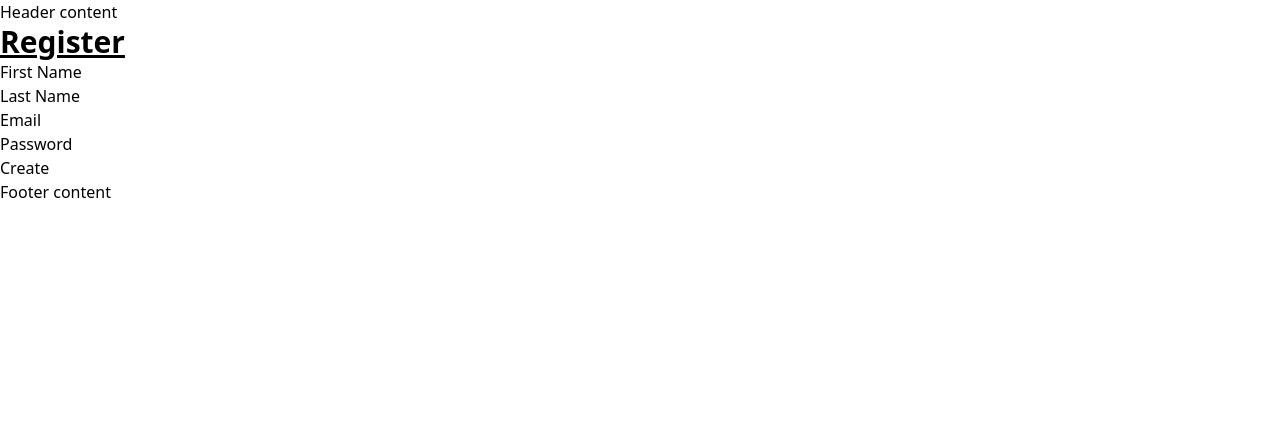
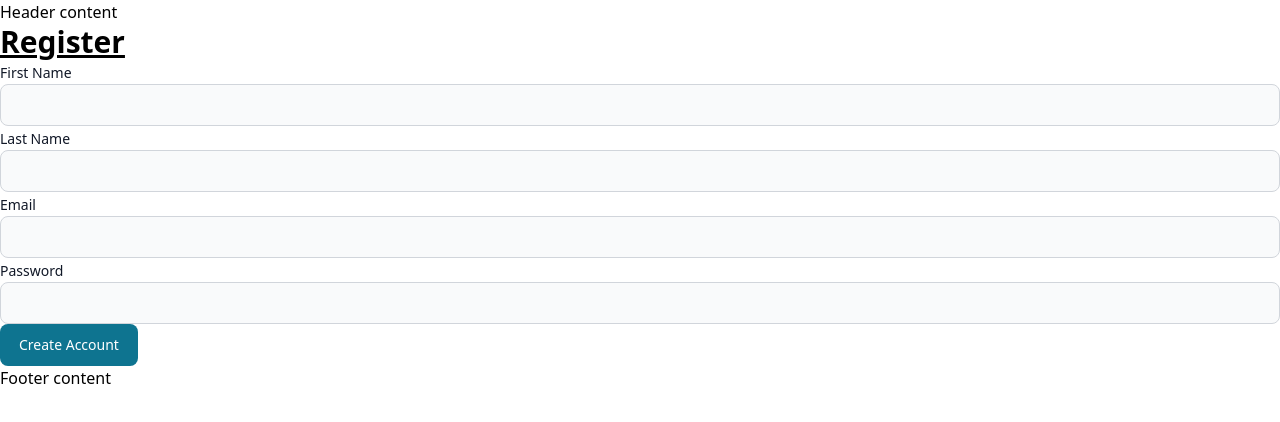
Before and after one commit to dasnonap/vehicle-seller, a React (Vite) app in the folder vs-frontend/: page /register in a window 1280 px wide. Shown: the top 422 px of the page. Built offline with nearby package versions, Linux system fonts and the light colour scheme.

Commit message:
plugin: add flowbite-react for styled components

```diff
--- a/vs-frontend/package.json
+++ b/vs-frontend/package.json
@@ -13,6 +13,7 @@
     "autoprefixer": "^10.4.20",
     "axios": "^1.7.7",
     "dotenv": "^16.4.5",
+    "flowbite-react": "^0.10.2",
     "mobx": "^6.13.2",
     "mobx-react": "^9.1.1",
     "postcss": "^8.4.47",
--- a/vs-frontend/src/fragments/TextInput.jsx
+++ b/vs-frontend/src/fragments/TextControl.jsx
@@ -1,4 +1,6 @@
-function TextInput(
+import { TextInput, Label } from "flowbite-react";
+
+function TextControl(
     {
         type,
         className,
@@ -13,19 +15,17 @@ function TextInput(
 ){
     return(
         <div className={'form-group ' + className}>
-            {isFieldError && (
+            {isFieldError &&
                 <div>
                     {fieldError}
                 </div>
+            }
+
+            {label && (
+                <Label htmlFor={name} value={label}/>
             )}
 
-            {label && (
-                <label htmlFor={name}>
-                    {label}
-                </label>
-            )}
-
-            <input
+            <TextInput
                 type={type ? type : 'text'}
                 name={name}
                 id={id}
@@ -37,4 +37,4 @@ function TextInput(
     )
 }
 
-export default TextInput;
+export default TextControl;
--- a/vs-frontend/src/pages/Login.jsx
+++ b/vs-frontend/src/pages/Login.jsx
@@ -1,9 +1,10 @@
 import { useForm } from "react-hook-form";
 import Form from "../fragments/Form";
-import TextInput from "../fragments/TextInput";
+import TextControl from "../fragments/TextControl";
 import authStore from "../stores/authStore";
 import { useState } from "react";
 import { useNavigate } from "react-router-dom";
+import { Button } from "flowbite-react";
 
 const Login = () => {
     const {
@@ -45,7 +46,7 @@ const Login = () => {
             ) : ''}
 
             <Form handleFormSubmit={handleSubmit(handleLoginFormSubmit, handleLoginFormError)}>
-                <TextInput
+                <TextControl
                     label={"Email"}
                     name={'email'}
                     id={'email'}
@@ -55,7 +56,7 @@ const Login = () => {
                     fieldError={"An email needs to be provided"}
                 />
 
-                <TextInput
+                <TextControl
                     label={"Password"}
                     name={'password'}
                     id={'password'}
@@ -65,7 +66,9 @@ const Login = () => {
                     type="password"
                     fieldError={"The password must include atleast one special char and number"}
                 />
-                <input type="submit" value={'Login'}/>
+                <Button type="submit">
+                    Login
+                </Button>
             </Form>
        </div>
     )
--- a/vs-frontend/src/pages/Register.jsx
+++ b/vs-frontend/src/pages/Register.jsx
@@ -1,10 +1,11 @@
 import { useForm } from "react-hook-form";
 import Form from "../fragments/Form";
-import TextInput from "../fragments/TextInput";
+import TextControl from "../fragments/TextControl";
 import authStore from "../stores/authStore";
 import { observer } from "mobx-react";
 import { useNavigate } from "react-router-dom";
 import { useState } from "react";
+import { Button } from "flowbite-react";
 
 const Register = observer(() => {
     const {
@@ -42,7 +43,7 @@ const Register = observer(() => {
             ) : ''}
 
             <Form handleFormSubmit={handleSubmit(handleRegisterFormSubmit)}>
-                <TextInput
+                <TextControl
                     label={"First Name"}
                     name={'first_name'}
                     id={'first_name'}
@@ -52,7 +53,7 @@ const Register = observer(() => {
                     fieldError={"This field is required"}
                 />
 
-                <TextInput
+                <TextControl
                     label={"Last Name"}
                     name={'last_name'}
                     id={'last_name'}
@@ -62,7 +63,7 @@ const Register = observer(() => {
                     fieldError={"This field is required"}
                 />
 
-                <TextInput
+                <TextControl
                     label={"Email"}
                     name={'email'}
                     id={'email'}
@@ -72,7 +73,7 @@ const Register = observer(() => {
                     fieldError={"An email needs to be provided"}
                 />
 
-                <TextInput
+                <TextControl
                     label={"Password"}
                     name={'password'}
                     id={'password'}
@@ -82,7 +83,10 @@ const Register = observer(() => {
                     type="password"
                     fieldError={"The password must include atleast one special char and number"}
                 />
-                <input type="submit" value={'Create'}/>
+
+                <Button type="submit" >
+                    Create Account
+                </Button>
             </Form>
         </div>
     )
--- a/vs-frontend/tailwind.config.js
+++ b/vs-frontend/tailwind.config.js
@@ -1,10 +1,15 @@
+const flowbite = require("flowbite-react/tailwind");
+
 export default {
   content: [
     './index.html',
 		'./src/**/*.{js,jsx,ts,tsx}',
+    flowbite.content(),
 	],
   theme: {
     extend: {},
   },
-  plugins: [],
+  plugins: [
+    flowbite.plugin()
+  ],
 }
```
Also changed, not shown: 1 other file (tests, documents, lock files or other folders).
